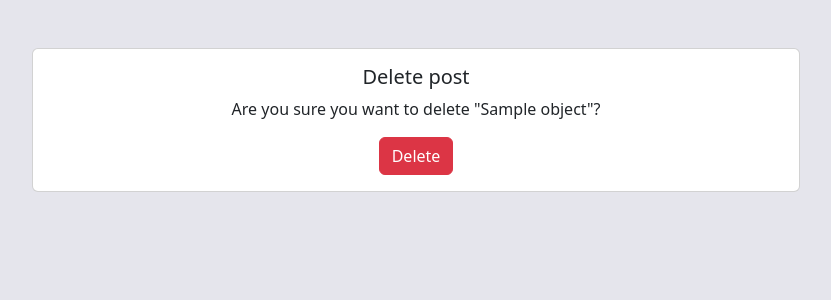
After one commit to krzysztofgrabczynski/Instagram---Django-project, a Django app: template src/templates/delete_post_confirm.html in a window 1280 px wide. The commit adds this page. Shown: the top 300 px of the page, without its empty margins (224-1055 px from the left). Run offline with Django 4.2, Linux system fonts and the light colour scheme; the template is opened without the code that fills it: most values are stand-ins (such as "Sample title", 1, 10 or a date in 2020); some libraries are stand-ins or nearby versions.

Commit message:
Update templates

```diff
--- a/src/templates/add_post.html
+++ b/src/templates/add_post.html
@@ -11,7 +11,7 @@
     <h5 class="card-title">New post</h5>
         <form method="post" enctype="multipart/form-data">
             {% csrf_token %}
-            {{ post_form|bootstrap }}
+            {{ form|bootstrap }}
 
             <button type="submit" class="btn btn-primary">Add</button>
         </form>
--- /dev/null
+++ b/src/templates/delete_post_confirm.html
@@ -0,0 +1,20 @@
+{% extends 'base.html' %}
+{% load bootstrap %}
+
+{% block title %} Edit post {% endblock %}
+
+
+{% block body %}
+
+<div class="card mx-auto text-center my-5" style="width: 48rem;">
+    <div class="card-body">
+    <h5 class="card-title">Delete post</h5>
+    <form method="post">
+        {% csrf_token %}
+        <p>Are you sure you want to delete "{{ object }}"?</p>
+        <input type="submit" class="btn btn-danger" value="Delete">
+    </form>
+    </div>
+</div>
+
+{% endblock body %}
--- a/src/templates/edit_post.html
+++ b/src/templates/edit_post.html
@@ -11,7 +11,7 @@
     <h5 class="card-title">Edit post</h5>
         <form method="post" enctype="multipart/form-data">
             {% csrf_token %}
-            {{ post_form|bootstrap }}
+            {{ form|bootstrap }}
             <br>
             <button type="submit" class="btn btn-primary">Save</button>
         </form>
```
